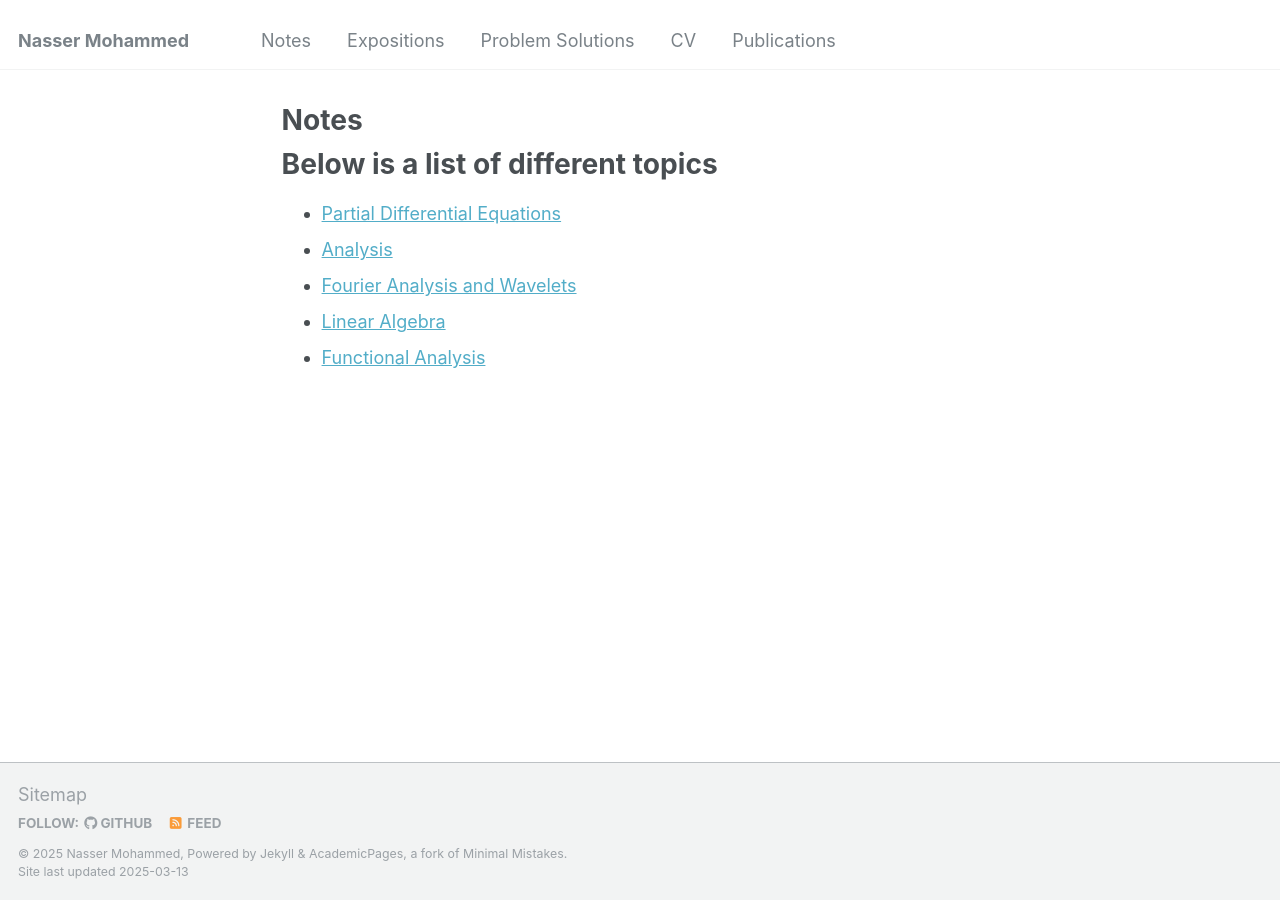
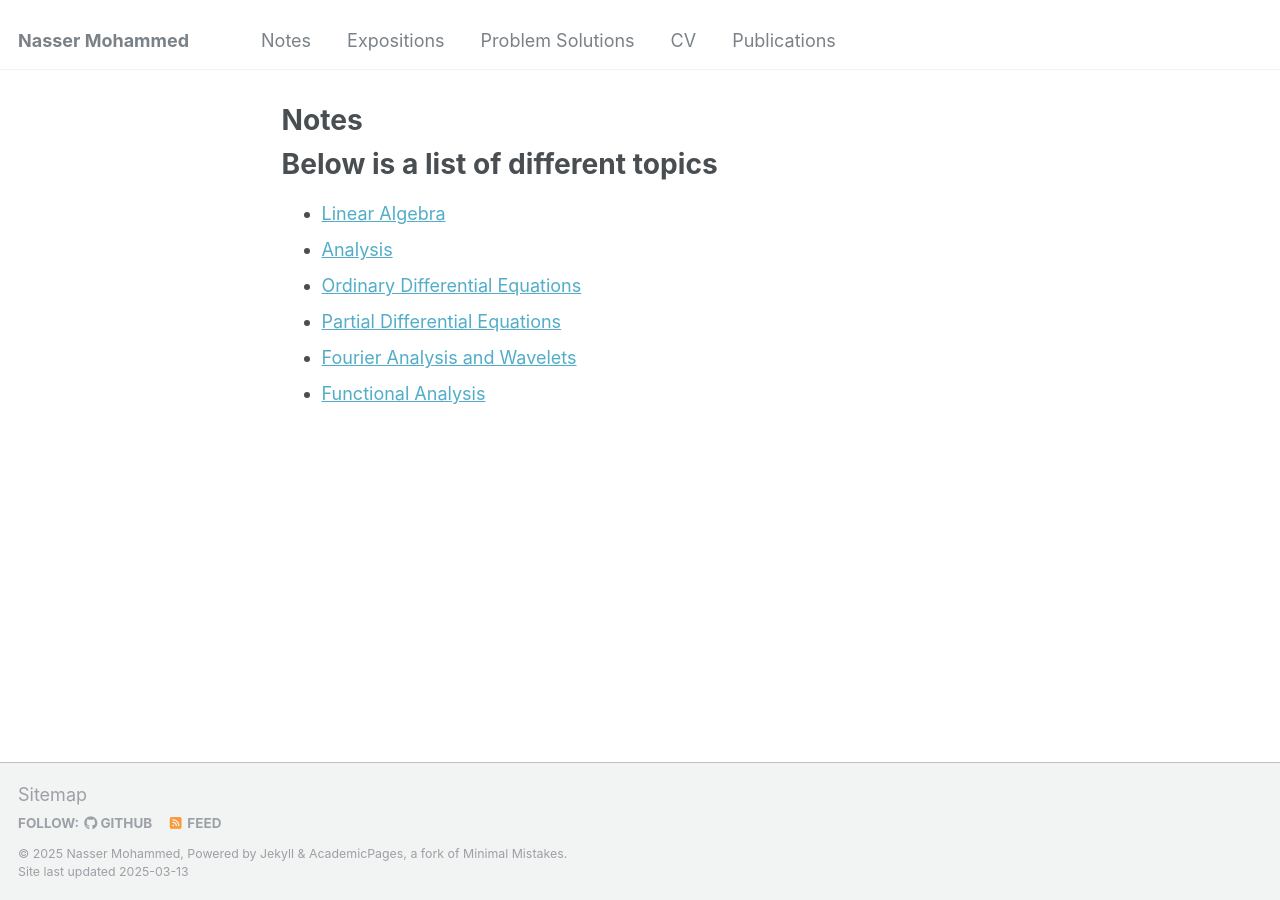
Before and after one commit to Nasser-Mohammed/Nasser-Mohammed.github.io, a Jekyll site: the page built from _pages/notes.md, in a window 1280 px wide. Built offline with Jekyll 4.4.1, drawn with Linux system fonts in a browser that asks for light colours.

Commit message:
Update notes.md

```diff
--- a/_pages/notes.md
+++ b/_pages/notes.md
@@ -10,9 +10,9 @@ author_profile: false
 
 Below is a list of different topics
 ===
-
+- [Linear Algebra](/notes/linear-algebra/nav.md)
+- [Analysis](/notes/analysis/nav.md)
+- [Ordinary Differential Equations](/notes/ode/nav.md)
 - [Partial Differential Equations](/notes/pde/nav.md)
-- [Analysis](/notes/analysis/nav.md)
 - [Fourier Analysis and Wavelets](/notes/Fourier-Analysis/nav.md)
-- [Linear Algebra](/notes/linear-algebra/nav.md)
 - [Functional Analysis](/notes/Functional-Analysis/nav.md)
```
